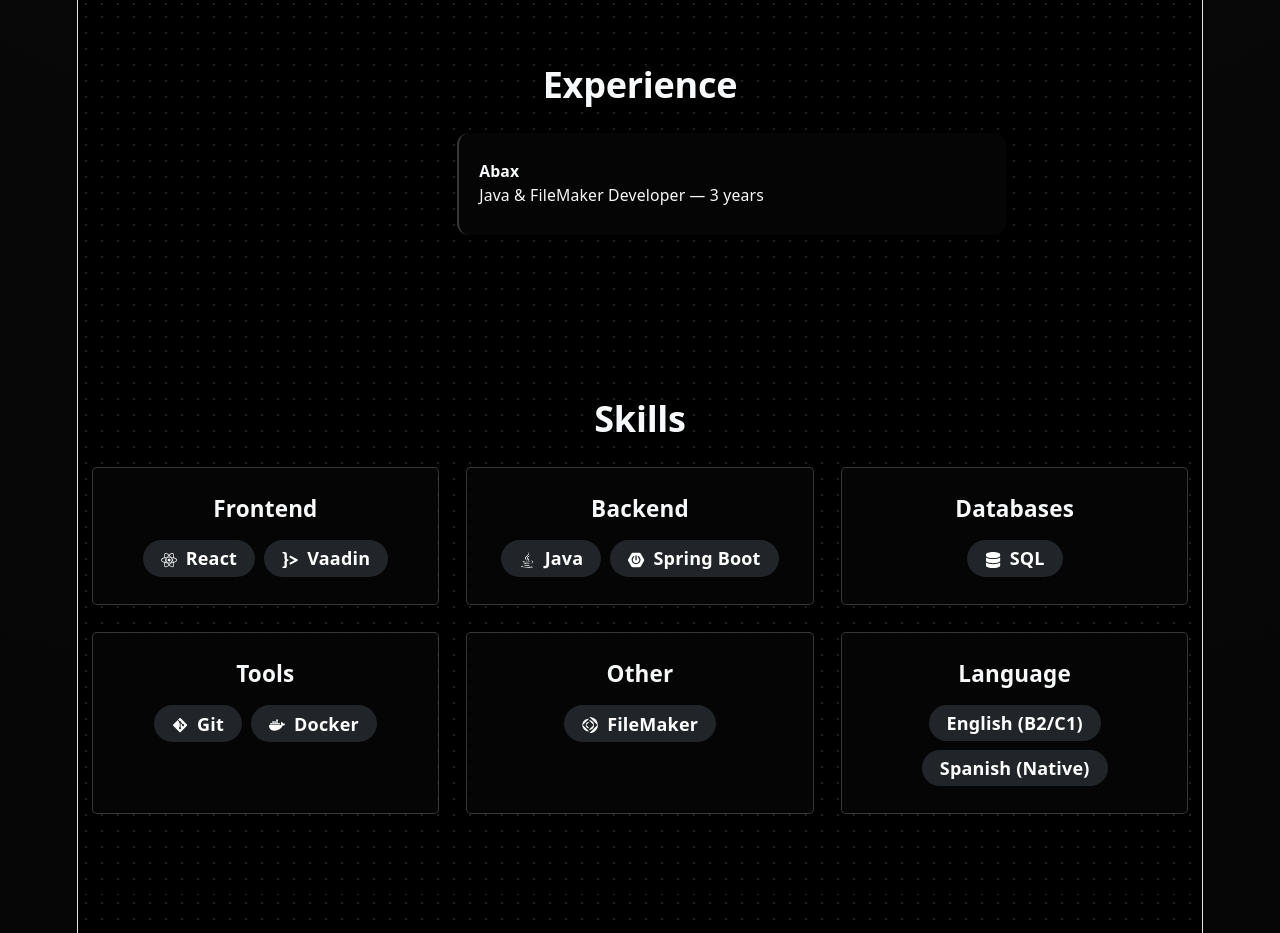
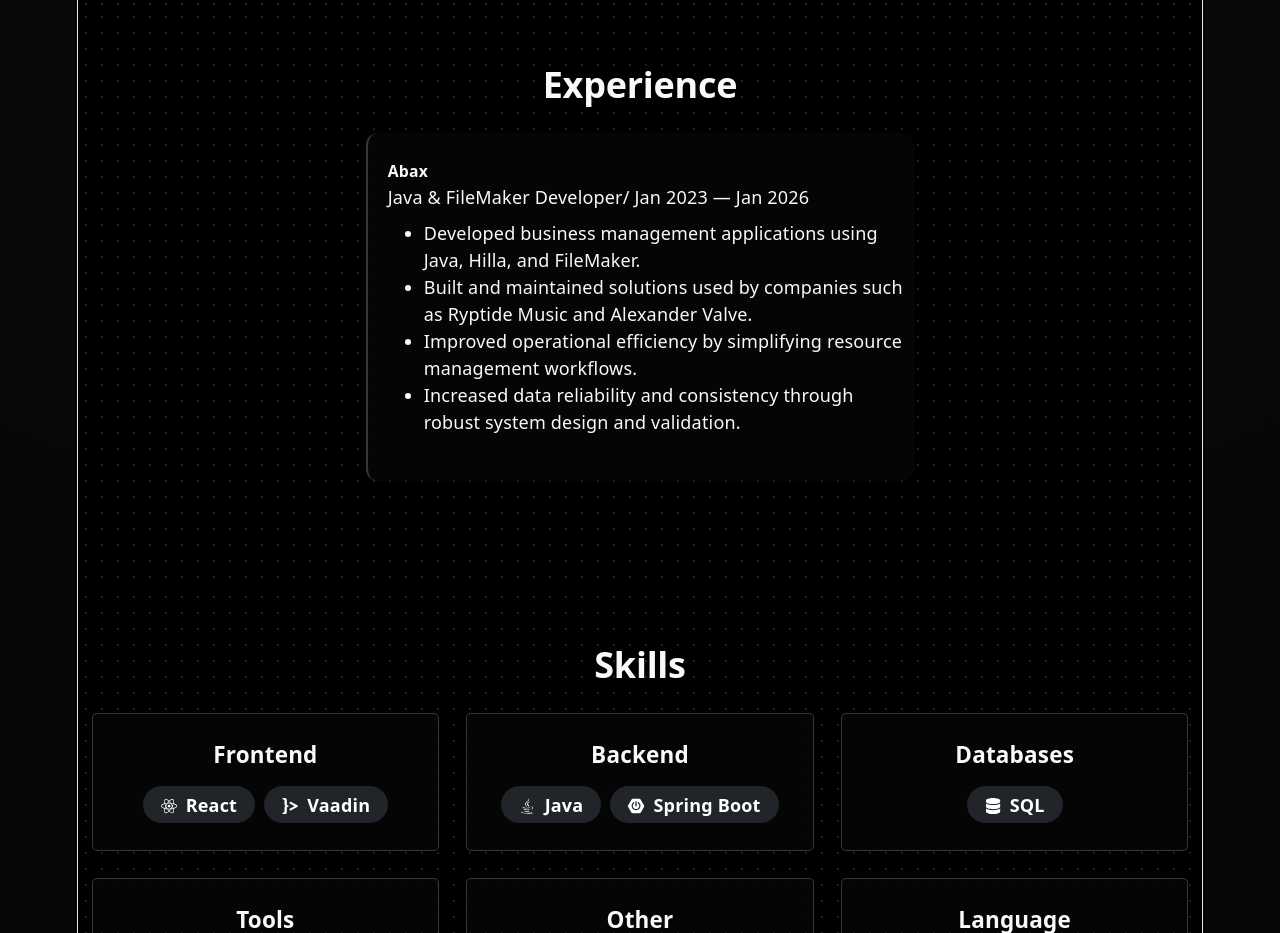
Before and after one commit to AbrahamRuizP/Portfolio, a React (Vite) app: page / in a window 1280 px wide. Shown: the part 1140-2073 px from the top of the page. Built offline with nearby package versions, Linux system fonts and the light colour scheme.

Commit message:
Completing experience component

```diff
--- a/src/components/Experience.tsx
+++ b/src/components/Experience.tsx
@@ -11,7 +11,7 @@ export const Experience = () => (
             <div className="d-flex flex-column align-items-center">
 
                 {/* COLUMN */}
-                <div className="col-md-8 offset-md-2 col-lg-6 max-auto mb-5">
+                <div className="col-md-10 offset-md-0 col-lg-6 max-auto mb-5">
 
                     <div className="experience-card py-4 w-100">
 
@@ -22,11 +22,16 @@ export const Experience = () => (
                             <div className="text-start fw-semibold small">
                                 Abax
                             </div>
-                            <div className="text-start small">
-                                Java & FileMaker Developer — 3 years
+                            <div className="text-start fs-6">
+                                Java & FileMaker Developer/ Jan 2023 — Jan 2026
                             </div>
                             <div>
-
+                                <ul className="experience-list text-start fs-6 pt-2">
+                                    <li>Developed business management applications using Java, Hilla, and FileMaker.</li>
+                                    <li>Built and maintained solutions used by companies such as Ryptide Music and Alexander Valve.</li>
+                                    <li>Improved operational efficiency by simplifying resource management workflows.</li>
+                                    <li>Increased data reliability and consistency through robust system design and validation.</li>
+                                </ul>
                             </div>
 
                         </motion.div>
```
